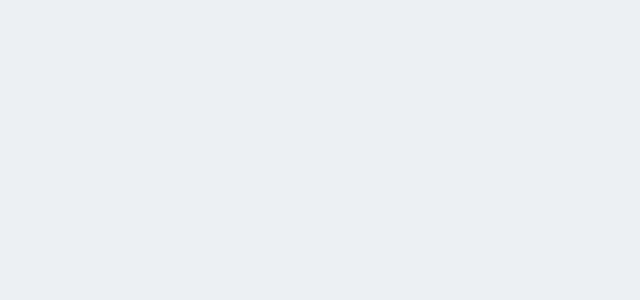
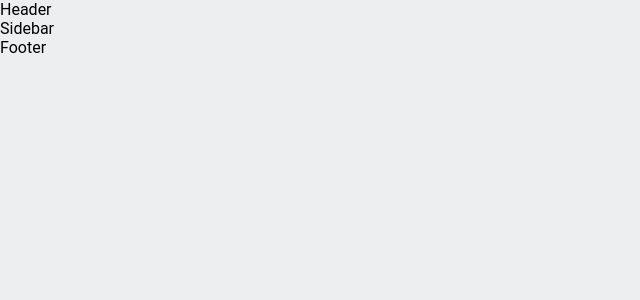
Before and after one commit to Baysangur9/Social-App-Front, a React (Create React App) app: page / in a window 1280 px wide. Shown: the top 300 px of the page, without its empty margins (0-640 px from the left). Built offline with nearby package versions, Linux system fonts and the light colour scheme.

Commit message:
init:router-dom

```diff
--- a/src/App.js
+++ b/src/App.js
@@ -1,6 +1,16 @@
+import {Route, Routes} from "react-router-dom";
+import {Layout} from "./components";
+import {Authorization, Home} from "./pages";
+
 function App() {
-  return;
-  <></>;
+  return (
+    <Routes>
+      <Route path="/" element={<Layout />}>
+        <Route index element={<Home />} />
+        <Route path="/auth" element={<Authorization />} />
+      </Route>
+    </Routes>
+  );
 }
 
 export default App;
--- a/src/components/Layout/Footer/Footer.jsx
+++ b/src/components/Layout/Footer/Footer.jsx
@@ -1,5 +1,5 @@
 import styles from "./Footer.module.css";
 
 export default function Footer() {
-  return <div></div>;
+  return <div className={styles}>Footer</div>;
 }
--- a/src/components/Layout/Header/Header.jsx
+++ b/src/components/Layout/Header/Header.jsx
@@ -1,5 +1,5 @@
 import styles from "./Header.module.css";
 
 export default function Header() {
-  return <div></div>;
+  return <div className={styles}>Header</div>;
 }
--- /dev/null
+++ b/src/components/Layout/Layout.jsx
@@ -0,0 +1,17 @@
+import Header from "./Header/Header";
+import Footer from "./Footer/Footer";
+import Sidebar from "./Sidebar/Sidebar";
+import {Outlet} from "react-router-dom";
+
+export default function Layout() {
+  return (
+    <>
+      <Header />
+      <main>
+        <Sidebar />
+        <Outlet />
+      </main>
+      <Footer />
+    </>
+  );
+}
--- a/src/components/Layout/Sidebar/Sidebar.jsx
+++ b/src/components/Layout/Sidebar/Sidebar.jsx
@@ -1,5 +1,5 @@
 import styles from "./Sidebar.module.css";
 
 export default function Sidebar() {
-  return <div></div>;
+  return <div className={styles}>Sidebar</div>;
 }
--- /dev/null
+++ b/src/components/index.js
@@ -0,0 +1,6 @@
+import Header from "./Layout/Header/Header";
+import Sidebar from "./Layout/Sidebar/Sidebar";
+import Footer from "./Layout/Footer/Footer";
+import Layout from "./Layout/Layout";
+
+export {Header, Sidebar, Footer, Layout};
--- a/src/index.js
+++ b/src/index.js
@@ -1,7 +1,16 @@
 import React from "react";
 import ReactDOM from "react-dom/client";
 import App from "./App";
+
+// Route
+import {BrowserRouter} from "react-router-dom";
+
+// Media Css
 import "./index.css";
 
 const root = ReactDOM.createRoot(document.getElementById("root"));
-root.render(<App />);
+root.render(
+  <BrowserRouter>
+    <App />
+  </BrowserRouter>
+);
--- /dev/null
+++ b/src/pages/index.js
@@ -0,0 +1,6 @@
+import Authorization from "./Authorization/Authorization";
+import Community from "./Community/Community";
+import Profile from "./Profile/Profile";
+import Home from "./Home/Home";
+
+export {Authorization, Community, Profile, Home};
```
